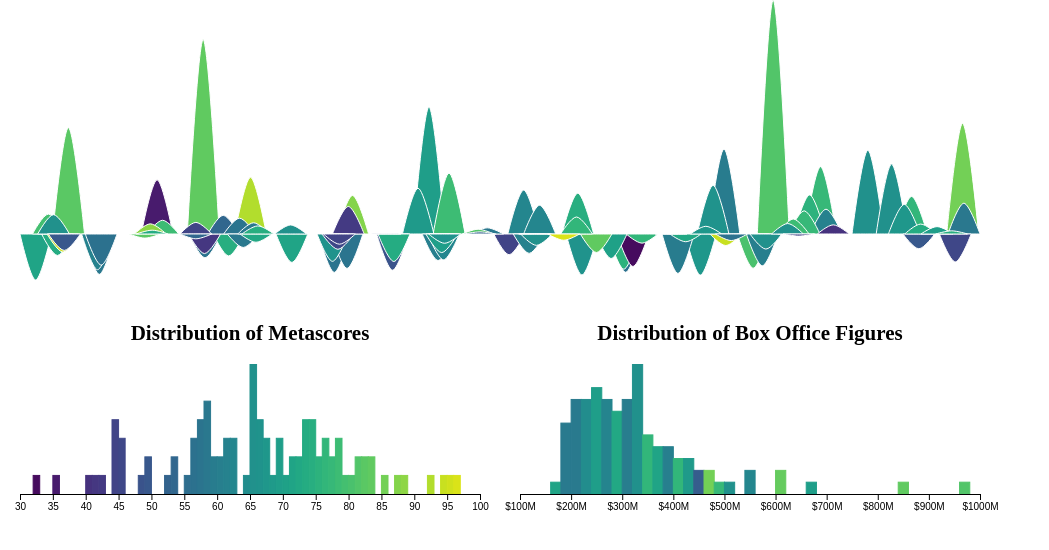
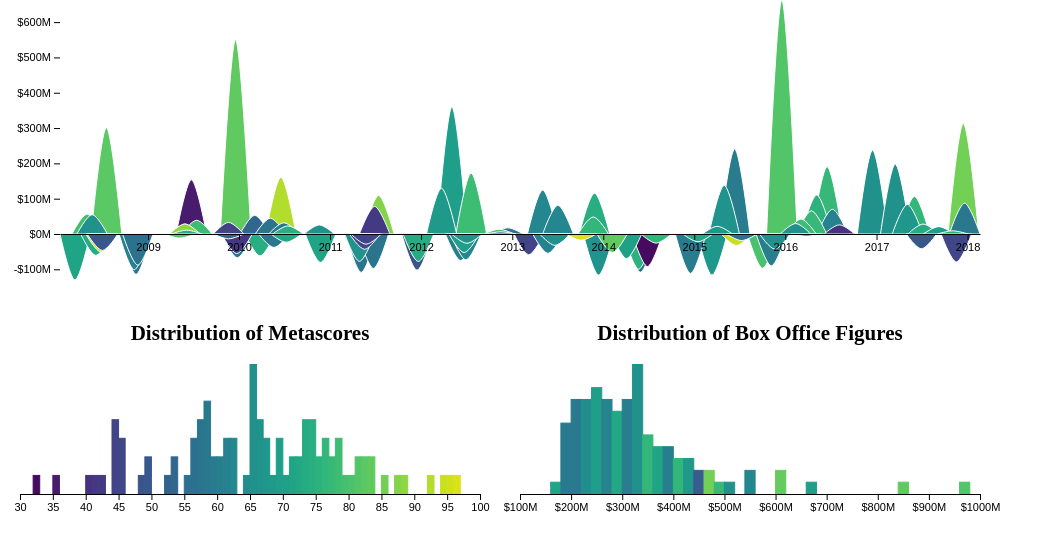
Before and after one commit to sxywu/react-d3-example, a React (Create React App) app: page / in a window 1280 px wide. Shown: the top 550 px of the page, without its empty margins (0-1049 px from the left). Built offline with nearby package versions, Linux system fonts and the light colour scheme; the HTML template or start-up script is replaced by a standard one.

Commit message:
Axes for AreaChart

```diff
--- a/src/index.css
+++ b/src/index.css
@@ -11,5 +11,5 @@ h1, h2, h3 {
 
 svg text {
   font-family: sans-serif;
-  font-size: 10px;
+  font-size: 11px;
 }
--- a/src/visualizations/AreaChart.js
+++ b/src/visualizations/AreaChart.js
@@ -4,14 +4,21 @@ import _ from "lodash";
 
 const width = 1000;
 const height = 300;
-const margin = {top: 0, right: 20, bottom: 20, left: 20};
+const margin = {top: 0, right: 20, bottom: 20, left: 60};
 
 const monthsWidth = 2; // width of the areas
+const curve = d3.curveCatmullRom;
 
 class AreaChart extends Component {
   state = {
     arcs: [],
+    xScale: () => 0,
+    yScale: () => 0,
   }
+
+  xAxis = d3.axisBottom().tickSizeOuter(0)
+  yAxis = d3.axisLeft().tickSizeOuter(0)
+    .tickFormat(d => `${d3.format('$')(parseInt(d / 1000000))}M`)
 
   static getDerivedStateFromProps(nextProps) {
     const {movies, filtered, colors} = nextProps;
@@ -36,7 +43,7 @@ class AreaChart extends Component {
     // need area generater
     const areaGen = d3.area()
       .y0(yScale(0))
-      .curve(d3.curveCatmullRom);
+      .curve(curve);
 
     // calculate arcs from the movies
     const arcs = _.chain(movies)
@@ -54,16 +61,29 @@ class AreaChart extends Component {
         }
       }).value();
 
-    return {arcs}
+    return {arcs, xScale, yScale}
+  }
+
+  componentDidUpdate() {
+    this.xAxis.scale(this.state.xScale);
+    this.yAxis.scale(this.state.yScale);
+
+    d3.select(this.refs.xAxis).call(this.xAxis);
+    d3.select(this.refs.yAxis).call(this.yAxis)
+      .select('.domain').remove();
   }
 
   render() {
     return (
       <svg width={width} height={height}>
-        {
-          this.state.arcs.map(d =>
-            <path d={d.path} fill={d.fill} stroke='#fff' />)
-        }
+        <g className='arcs'>
+          {
+            this.state.arcs.map(d =>
+              <path d={d.path} fill={d.fill} stroke='#fff' />)
+          }
+        </g>
+        <g ref='xAxis' className='xAxis' transform={`translate(0, ${this.state.yScale(0)})`} />
+        <g ref='yAxis' className='yAxis' transform={`translate(${margin.left}, 0)`} />
       </svg>
     )
   }
```
